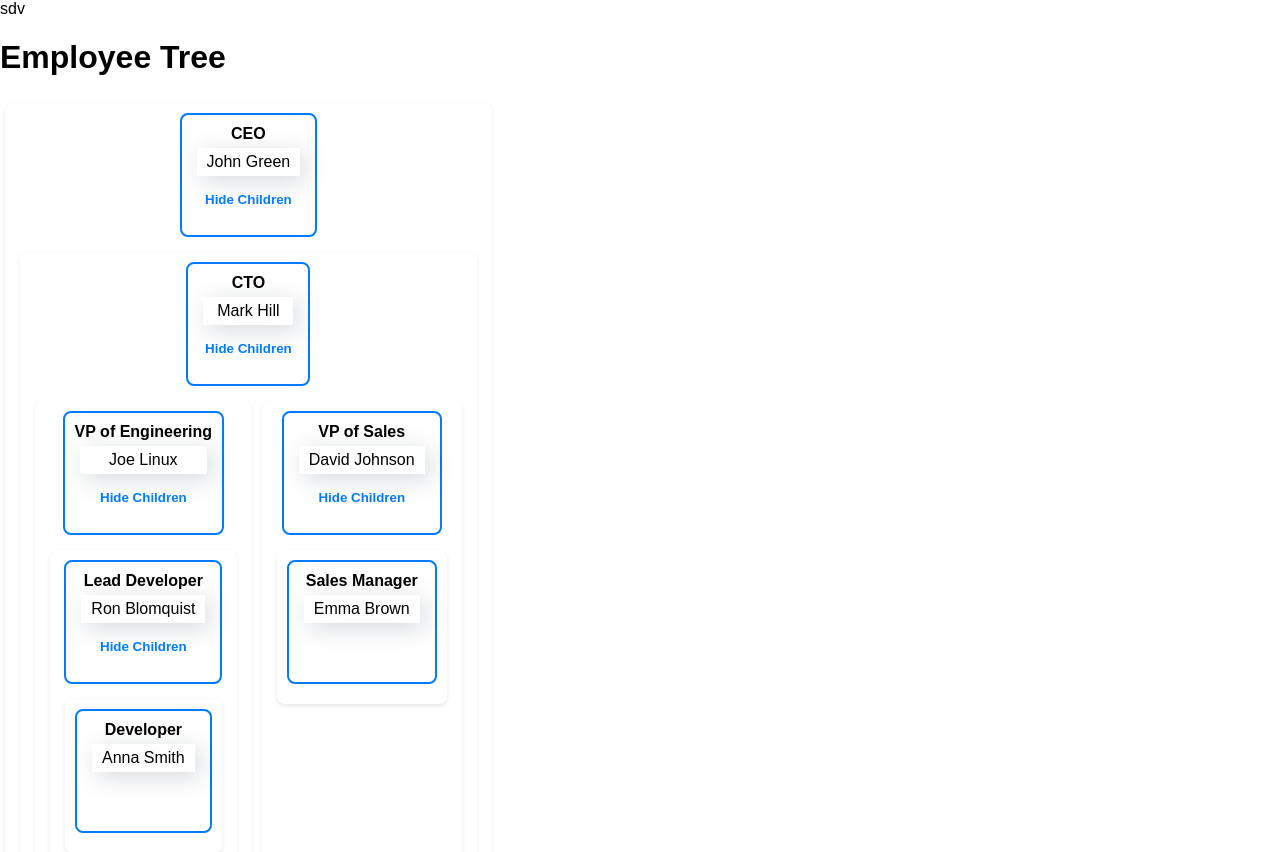
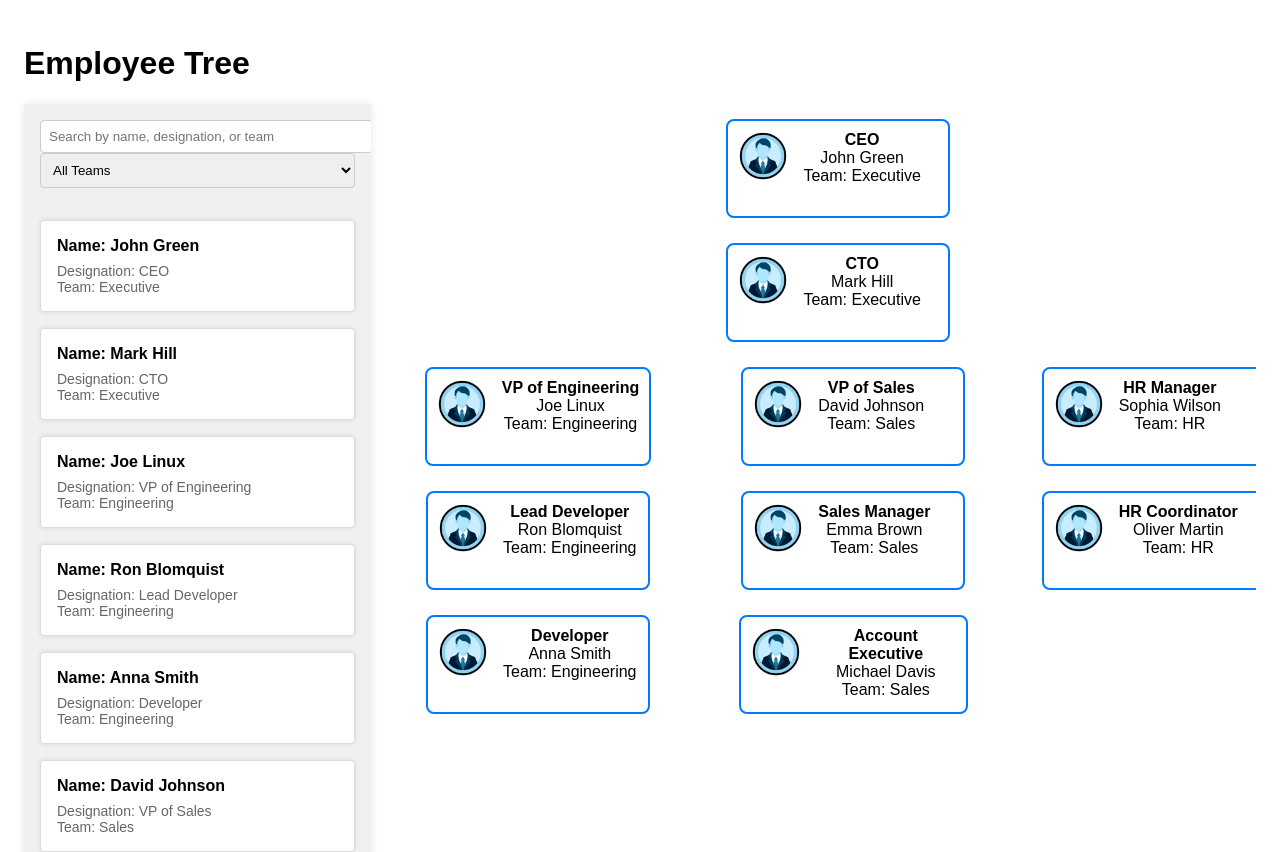
Before and after one commit to kartarkat/work-mate, a React (Create React App) app: page / in a window 1280 px wide. Shown: the top 852 px of the page. Built offline with nearby package versions, Linux system fonts and the light colour scheme; the HTML template or start-up script is replaced by a standard one.

Commit message:
updated rough design

```diff
--- a/src/App.css
+++ /dev/null
@@ -1,142 +0,0 @@
-.container {
-	width: 100%;
-	min-height: 100vh;
-	display: flex;
-	flex-wrap: nowrap;
-}
-.org-tree {
-	width: calc(100% - 30%);
-	margin: 10px;
-	overflow-x: scroll;
-}
-body {
-	font-family: sans-serif;
-}
-.employee-list-container {
-	width: 30%;
-	height: 100%;
-}
-.employee-list {
-	height: 100%;
-	padding-inline-start: 10px;
-	display: flex;
-	flex-direction: column;
-	justify-content: space-between;
-}
-.employee-list-item {
-	margin: 8px;
-	box-shadow: 5px 5px 25px 0 rgba(46, 61, 73, 0.2);
-	padding: 6px 12px;
-	display: flex;
-	justify-content: flex-start;
-}
-.search-filter-employee {
-	display: flex;
-	padding: 20px;
-}
-.input-search-btn {
-	position: relative;
-	width: 80%;
-	margin-right: 10px;
-}
-.search-input {
-	width: 100%;
-	height: 35px;
-	outline: none;
-	padding-left: 20px;
-	font: 400 16px sans-serif;
-}
-.search-btn {
-	position: absolute;
-	right: 0px;
-	top: 0px;
-	cursor: pointer;
-	background: #11998e;
-	color: #fff;
-	outline: none;
-	border: none;
-	height: 35px;
-}
-.filter-btn {
-	width: 20%;
-	outline: none;
-	height: 35px;
-	font: 400 16px sans-serif;
-}
-.employee-image {
-	height: 50px;
-	width: 50px;
-	margin-top: 20px;
-	margin-right: 20px;
-}
-.employee-name {
-	font: 600 20px sans-serif;
-	margin: 0px;
-	margin-top: 15px;
-}
-.employee-designation {
-	margin-top: 5px;
-	font: 400 16px sans-serif;
-	display: flex;
-	flex-direction: column;
-}
-.employee-team {
-	font: 600 13px sans-serif;
-	margin: 5px;
-	width: 150px;
-	text-align: center;
-	padding: 5px 10px;
-	border-radius: 5px;
-	color: #fff;
-}
-
-.team-btn {
-	color: #000;
-	border: none;
-	padding: 5px 10px;
-	margin: 5px;
-	font: 40 15px sans-serif;
-}
-.tree {
-	display: flex;
-}
-.tree li {
-	text-align: center;
-	display: flex;
-	flex-direction: column;
-	align-items: center;
-}
-
-.tree li div {
-	width: 100%;
-	display: flex;
-}
-.tree li div li {
-	padding: 20px;
-}
-
-span {
-	display: flex;
-	margin: 5px;
-	padding: 5px 10px;
-	flex-direction: column;
-	box-shadow: 5px 5px 25px 0 rgba(46, 61, 73, 0.2);
-}
-
-ul {
-	padding-inline-start: 0px;
-}
-@media all and (max-width: 1000px) {
-	.container {
-		flex-direction: column;
-		flex-wrap: wrap;
-	}
-	.org-tree {
-		width: 100%;
-		margin: 0px;
-	}
-	.employee-list-container {
-		width: 100%;
-		height: 100%;
-	}
-}
--- a/src/App.js
+++ b/src/App.js
@@ -1,14 +1,19 @@
-import "./App.css";
+
+import EmployeeList from "./components/EmployeeList/EmployeeList";
 import EmployeeTree from "./components/EmployeeTree/EmployeeTree";
 import { employeeData } from "./constants";
 import { generateEmployeeTree } from "./utils/helpers";
+import styles from "./App.module.scss"; // Import your main SCSS styles
+
 
 export default function App() {
-	console.log('testttt', generateEmployeeTree(employeeData))
 	return (
-			<div className="App">sdv
-			  <h1>Employee Tree</h1>
-			  <EmployeeTree data={generateEmployeeTree(employeeData)} />
-			</div>
+		<div className={styles.app}>
+		<h1>Employee Tree</h1>
+		<div className={styles.container}>
+		  <EmployeeList employeeData={employeeData} />
+		  <EmployeeTree data={generateEmployeeTree(employeeData)} />
+		</div>
+	  </div>
 	);
 }
--- /dev/null
+++ b/src/App.module.scss
@@ -0,0 +1,26 @@
+/* App.module.scss */
+
+.app {
+	font-family: Arial, sans-serif;
+	padding: 24px;
+  }
+
+  .container {
+	display: flex;
+	align-items: flex-start;
+	gap: 50px;
+	width: 100%;
+  }
+
+  /* Allocate 30% space for EmployeeList */
+  .EmployeeList {
+	width: 30%;
+	padding: 16px;
+	background-color: #f0f0f0;
+	box-shadow: 0 0 8px rgba(0, 0, 0, 0.1);
+  }
+
+  /* Allocate 70% space for EmployeeTree */
+  .EmployeeTree {
+	width: 70%;
+  }
--- a/src/components/EmployeeChart/index.js
+++ /dev/null
@@ -1 +0,0 @@
-export { default } from  './EmployeeChart';
--- /dev/null
+++ b/src/components/EmployeeList/EmployeeList.js
@@ -0,0 +1,80 @@
+// EmployeeList.js
+
+import React, { useState } from "react";
+import styles from './EmployeeList.module.scss';
+
+const EmployeeList = ({ employeeData }) => {
+  const [searchQuery, setSearchQuery] = useState("");
+  const [selectedTeam, setSelectedTeam] = useState("All");
+
+  const handleSearchChange = (e) => {
+    setSearchQuery(e.target.value);
+  };
+
+  const handleTeamChange = (e) => {
+    setSelectedTeam(e.target.value);
+  };
+
+  const filteredEmployees = employeeData.filter((employee) => {
+    // Filter by search query (name, designation, or team)
+    const searchString = searchQuery.toLowerCase();
+    const employeeName = employee.name.toLowerCase();
+    const employeeDesignation = employee.designation.toLowerCase();
+    const employeeTeam = employee.team.toLowerCase();
+    return (
+      employeeName.includes(searchString) ||
+      employeeDesignation.includes(searchString) ||
+      employeeTeam.includes(searchString)
+    );
+  });
+
+  // Apply team filter if a team is selected
+  const teamFilteredEmployees =
+    selectedTeam === "All"
+      ? filteredEmployees
+      : filteredEmployees.filter((employee) => employee.team === selectedTeam);
+
+  return (
+    <div className={styles.employeeListContainer}>
+      <div className={styles.filterSection}>
+        <input
+          type="text"
+          placeholder="Search by name, designation, or team"
+          value={searchQuery}
+          onChange={handleSearchChange}
+          className={styles.searchInput}
+        />
+        <select
+          value={selectedTeam}
+          onChange={handleTeamChange}
+          className={styles.teamSelect}
+        >
+          <option value="All">All Teams</option>
+          {/* Dynamically generate team options based on your employee data */}
+          {Array.from(
+            new Set(employeeData.map((employee) => employee.team))
+          ).map((team) => (
+            <option key={team} value={team}>
+              {team}
+            </option>
+          ))}
+        </select>
+      </div>
+      <ul className={styles.employeeItems}>
+        {teamFilteredEmployees.map((employee) => (
+          <li key={employee.id} className={styles.employeeItem}>
+            <div className={styles.employeeName}>Name: {employee.name}</div>
+            <div className={styles.employeeDesignation}>Designation: {employee.designation}</div>
+            <div className={styles.employeeTeam}>Team: {employee.team}</div>
+          </li>
+        ))}
+      </ul>
+      <div className={styles.chartSection}>
+        {/* Render the chart for the filtered employees */}
+        {/* You can use any chart library or custom representation here */}
+      </div>
+    </div>
+  );
+};
+
+export default EmployeeList;
--- /dev/null
+++ b/src/components/EmployeeList/EmployeeList.module.scss
@@ -0,0 +1,57 @@
+/* EmployeeList.module.scss */
+
+.employeeListContainer {
+    width: 30%; /* Allocate 30% of the space for EmployeeList */
+    background-color: #f0f0f0; /* Background color for the list container */
+    padding: 16px;
+    box-shadow: 0 0 8px rgba(0, 0, 0, 0.1); /* Add a shadow for depth */
+    display: flex;
+    flex-direction: column;
+    overflow: auto; /* Enable scrolling if content exceeds container */
+  }
+
+  .filterSection {
+    margin-bottom: 16px;
+  }
+
+  .searchInput,
+  .teamSelect {
+    width: 100%;
+    padding: 8px;
+    border: 1px solid #ccc;
+    border-radius: 4px;
+    outline: none;
+    transition: border-color 0.3s;
+    &:focus {
+      border-color: #2196f3; /* Highlight on focus */
+    }
+  }
+
+  .employeeItems {
+    list-style: none;
+    padding: 0;
+  }
+
+  .employeeItem {
+    margin-bottom: 16px;
+    background-color: #fff;
+    padding: 16px;
+    border: 1px solid #ddd;
+    border-radius: 4px;
+    box-shadow: 0 0 4px rgba(0, 0, 0, 0.1);
+  }
+
+  .employeeName {
+    font-weight: bold;
+    margin-bottom: 8px;
+  }
+
+  .employeeDesignation,
+  .employeeTeam {
+    font-size: 14px;
+    color: #666;
+  }
+
+  .chartSection {
+    /* Additional styles for the chart section can be added here */
+  }
--- a/src/components/EmployeeTree/EmployeeTree.js
+++ b/src/components/EmployeeTree/EmployeeTree.js
@@ -1,70 +1,58 @@
 import React, { useState } from "react";
 import styles from './EmployeeTree.module.scss';
+import defaultAvatar from '../../assets/defaultAvatar.png'
 
-const EmployeeTreeNode = ({ employee, setEmployeeData, employeeData, onDragStart, onToggle, setDraggedEmployee, draggedEmployee }) => {
+const EmployeeTreeNode = ({ employee, onDrop }) => {
     const [isOpen, setIsOpen] = useState(true);
+
+    //   let currentDragItem ;
 
     const handleToggle = () => {
         setIsOpen(!isOpen);
     };
 
     const handleDragStart = (e) => {
-      onDragStart(e, employee);
+        // Set the employee object as the data being transferred
+
+        // if(currentDragItem){
+        e.dataTransfer.setData("application/json", JSON.stringify(employee));
+        // }
+
     };
 
     const handleDragOver = (e) => {
         e.preventDefault();
     };
 
-    const handleDrop = (e, targetEmployee) => {
+    const handleDrop = (e) => {
         e.preventDefault();
-
-      // Check if the targetEmployee already has a 'children' array
-      if (!targetEmployee.children) {
-        targetEmployee.children = [];
-      }
-
-      // Add the dragged employee to the target's children
-      targetEmployee.children.push(employee);
-
-      // Remove the dragged employee from its previous parent
-      if (employee !== targetEmployee) {
-        const sourceIndex = employee.parent.children.indexOf(employee);
-        if (sourceIndex !== -1) {
-          employee.parent.children.splice(sourceIndex, 1);
-        }
-      }
-
-      // Reset the draggedEmployee state
-      onDragStart(null, null);
+        // Get the dragged employee object from the data being transferred
+        const draggedEmployee = JSON.parse(e.dataTransfer.getData("application/json"));
+        onDrop(draggedEmployee, employee);
     };
 
     return (
         <div
             className={styles.node}
-        draggable={true}
             onDragStart={handleDragStart}
             onDragOver={handleDragOver}
-        onDrop={(e) => handleDrop(e, employee)}
+            onDrop={handleDrop}
+            draggable={true}
         >
-        <div className={styles.nodeContent}>
+            <div className={styles.nodeContent} onClick={handleToggle}>
+                <img className={styles.avatar} alt='avatar' src={employee?.url || defaultAvatar} />
+                <div>
                 <div className={styles.designation}>{employee.designation}</div>
-          <span>{employee.name}</span>
-          {employee.children?.length > 0 && (
-            <button className={styles.toggleButton} onClick={handleToggle}>
-              {isOpen ? "Hide" : "Show"} Children
-            </button>
-          )}
+                <div>{employee.name}</div>
+                <div>Team: {employee.team}</div>
+            </div>
+
                 </div>
             {isOpen && employee.children && (
                 <div className={styles.children}>
                     {employee.children.map((child) => (
                         <React.Fragment key={child.id}>
-                <EmployeeTreeNode
-                  employee={child}
-                  onDragStart={onDragStart}s
-                //   onToggle={onToggle}
-                />
+                            <EmployeeTreeNode employee={child} onDrop={onDrop} />
                         </React.Fragment>
                     ))}
                 </div>
@@ -75,29 +63,70 @@ const EmployeeTreeNode = ({ employee, setEmployeeData, employeeData, onDragStart
 
 const EmployeeTree = ({ data }) => {
     const [employeeData, setEmployeeData] = useState(data);
-    const [draggedEmployee, setDraggedEmployee] = useState(null);
 
-    const handleDragStart = (e, employee) => {
-      setDraggedEmployee(employee);
-    };
+    let draggedEmployee;
 
-    const handleDragOver = (e) => {
-      e.preventDefault();
+    const handleDrop = (draEmp, targetEmployee) => {
+        console.log(draggedEmployee)
+        if (draggedEmployee === undefined) {
+            draggedEmployee = draEmp
+            console.log('first 1')
+        } else {
+            console.log('first 2')
+
+            return null;
+        }
+
+        console.log(draggedEmployee, targetEmployee)
+        // Ensure not to drop an employee onto itself
+        if (draggedEmployee.id === targetEmployee.id) {
+            return;
+        }
+
+        // Ensure not to drop an employee onto an employee with the same manager
+        if (draggedEmployee.manager === targetEmployee.manager) {
+            return;
+        }
+
+        // Update the employeeData state to reflect the changes
+        const updatedData = [...employeeData];
+
+        // Find the parent of the dragged employee
+        let parentOfDragged = null;
+
+        updatedData.forEach((emp) => {
+            if (emp.children) {
+                if (emp.children.some((child) => child.id === draggedEmployee.id)) {
+                    parentOfDragged = emp;
+                }
+            }
+        });
+
+        // Remove the dragged employee from its previous parent
+        const sourceIndex = parentOfDragged?.children.findIndex(
+            (child) => child.id === draggedEmployee.id
+        );
+        if (sourceIndex !== -1) {
+            parentOfDragged?.children.splice(sourceIndex, 1);
+        }
+
+        // Add the dragged employee to the target's children
+        if (!targetEmployee.children) {
+            targetEmployee.children = [];
+        }
+        targetEmployee.children.push(draggedEmployee);
+
+        // Update the manager field of the dragged employee
+        draggedEmployee.manager = targetEmployee.id;
+
+        // Update the employeeData state with the changes
+        setEmployeeData(updatedData);
     };
 
     return (
-      <div className={styles.employeeTree} onDragOver={handleDragOver}>
+        <div className={styles.employeeTree}>
             {employeeData.map((employee) => (
-          <EmployeeTreeNode
-          key={employee.id}
-          employeeData={employeeData}
-          setEmployeeData={setEmployeeData}
-          draggedEmployee={draggedEmployee}
-          setDraggedEmployee={setDraggedEmployee}
-          employee={employee}
-          onDragStart={handleDragStart}
-          onToggle={() => {}}
-          />
+                <EmployeeTreeNode key={employee.id} employee={employee} onDrop={handleDrop} />
             ))}
         </div>
     );
--- a/src/components/EmployeeTree/EmployeeTree.module.scss
+++ b/src/components/EmployeeTree/EmployeeTree.module.scss
@@ -5,6 +5,7 @@
   flex-direction: column;
   align-items: center;
   width: max-content;
+  min-width: 65vw;
   overflow: scroll;
   justify-content: center;
 }
@@ -15,25 +16,32 @@
   align-items: center;
   padding: 10px;
   overflow: scroll;
-    // border: 2px solid #007bff; /* Blue border */
   border-radius: 8px;
   margin: 5px;
-    background-color: #fff;
-    box-shadow: 0 2px 4px rgba(0, 0, 0, 0.1);
   transition: transform 0.2s;
 }
 
-//   .node:hover {
-//     transform: scale(1.05); /* Zoom effect on hover */
-//   }
 
 .nodeContent {
-    min-height: 100px;
+  display: flex;
+  min-height: 75px;
   text-align: center;
-    min-width: 100px;
+  min-width: 200px;
+  cursor: pointer;
   padding: 10px;
   border-radius: 8px;
-    border: 2px solid #007bff; /* Blue border */
+  gap: 15px;
+  border: 2px solid #007bff;
+
+  .avatar {
+
+    width: 50px;
+    height: 50px;
+  }
+}
+
+.nodeContent:hover {
+  transform: scale(1.05);
 }
 
 .designation {
--- a/src/constants/index.js
+++ b/src/constants/index.js
@@ -48,27 +48,27 @@ export const employeeData = [
       "team": "Sales",
       "manager": 6
     },
-    // {
-    //   "id": 8,
-    //   "name": "Michael Davis",
-    //   "designation": "Account Executive",
-    //   "team": "Sales",
-    //   "manager": 7
-    // },
-    // {
-    //   "id": 9,
-    //   "name": "Sophia Wilson",
-    //   "designation": "HR Manager",
-    //   "team": "HR",
-    //   "manager": 2
-    // },
-    // {
-    //   "id": 10,
-    //   "name": "Oliver Martin",
-    //   "designation": "HR Coordinator",
-    //   "team": "HR",
-    //   "manager": 9
-    // },
+    {
+      "id": 8,
+      "name": "Michael Davis",
+      "designation": "Account Executive",
+      "team": "Sales",
+      "manager": 7
+    },
+    {
+      "id": 9,
+      "name": "Sophia Wilson",
+      "designation": "HR Manager",
+      "team": "HR",
+      "manager": 2
+    },
+    {
+      "id": 10,
+      "name": "Oliver Martin",
+      "designation": "HR Coordinator",
+      "team": "HR",
+      "manager": 9
+    },
     // {
     //   "id": 11,
     //   "name": "Alice Lee",
--- a/src/utils/helpers.js
+++ b/src/utils/helpers.js
@@ -18,7 +18,6 @@ export const generateEmployeeTree = (data) => {
     }
   });
 
-  console.log('rootEmployees', rootEmployees);
 
   return rootEmployees;
 };
```
Also changed, not shown: src/components/EmployeeChart/EmployeeChart.js (deleted, +0 -58 lines), src/assets/defaultAvatar.png (added). Lines whose indentation alone changed are shown as unchanged.
